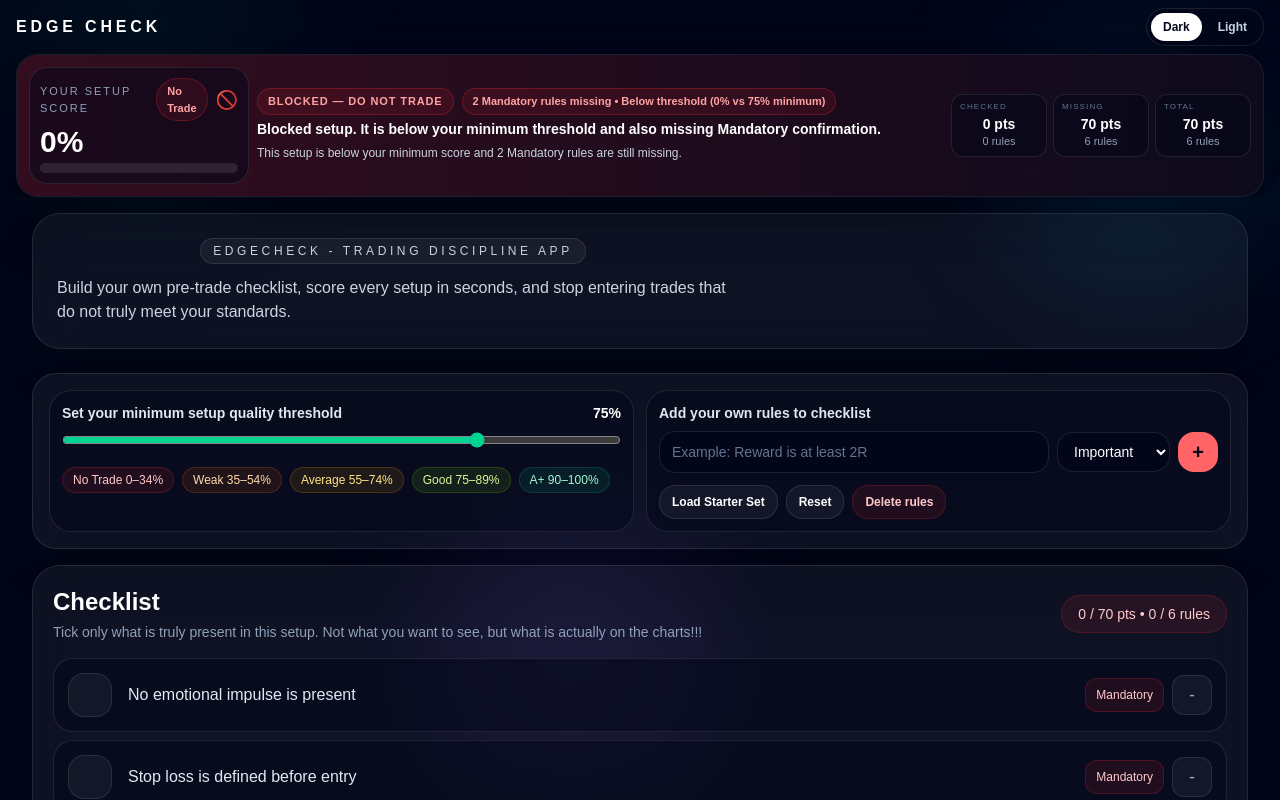
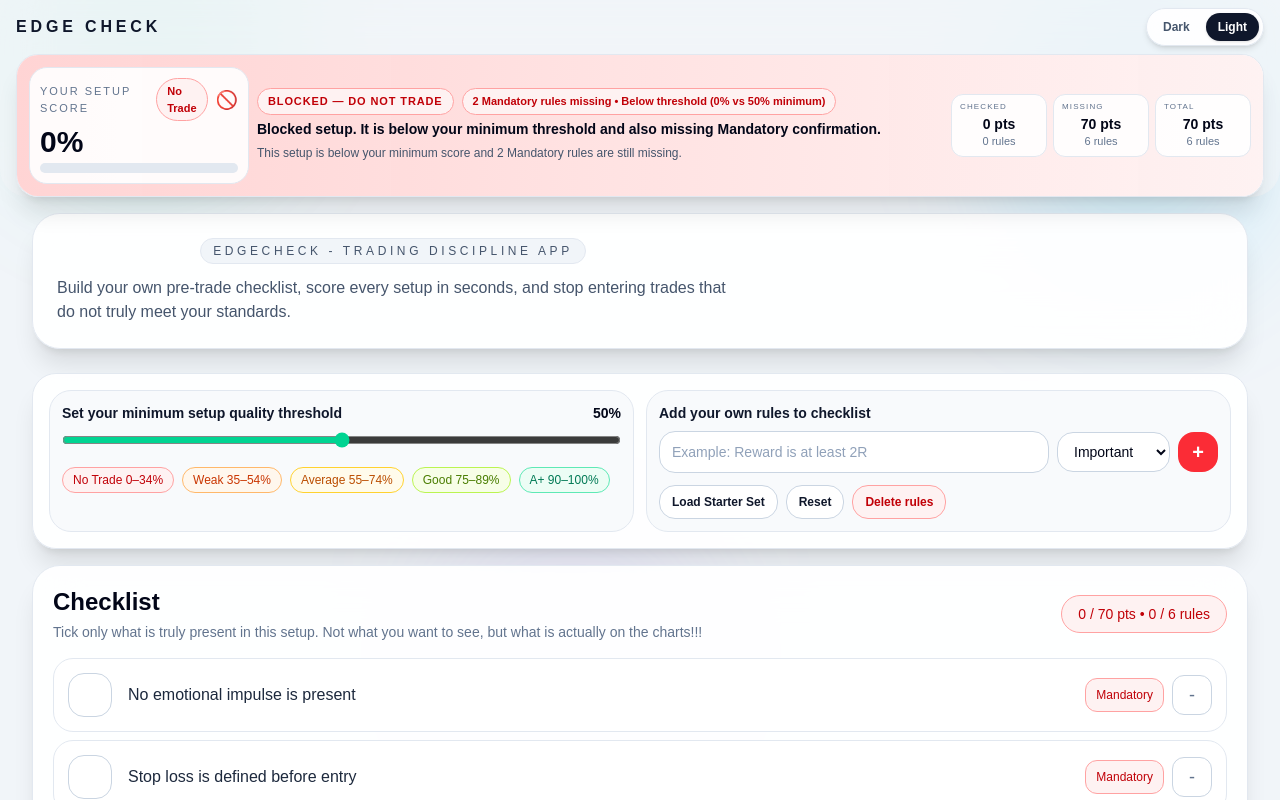
Before and after one commit to Johny-88/Trade-Meter, a Next.js app: page / in a window 1280 px wide. Shown: the top 800 px of the page. Built offline with nearby package versions, Linux system fonts and the light colour scheme.

Commit message:
Update page.tsx

```diff
--- a/app/page.tsx
+++ b/app/page.tsx
@@ -562,11 +562,11 @@ function getDecisionRating(
 
 export default function Home() {
   const title = 'Edge Check'
-  const [theme, setTheme] = useState<AppTheme>('dark')
+  const [theme, setTheme] = useState<AppTheme>('light')
   const [newRule, setNewRule] = useState('')
   const [newRuleImportance, setNewRuleImportance] = useState<Importance>('important')
   const [newRuleError, setNewRuleError] = useState('')
-  const [minScore, setMinScore] = useState(75)
+  const [minScore, setMinScore] = useState(50)
   const [rules, setRules] = useState<Rule[]>(starterRules.map((rule) => createRule(rule)))
   const [topOffset, setTopOffset] = useState(0)
   const liveScoreRef = useRef<HTMLDivElement | null>(null)
```
